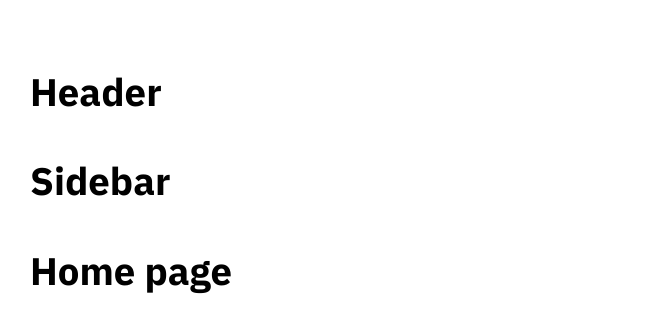
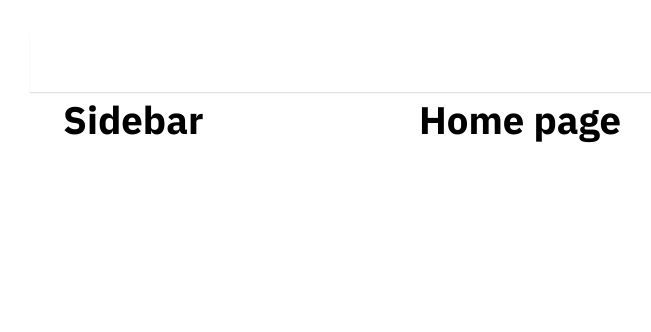
Before and after one commit to buiquocdat30/tiktok-UIA, a React (Create React App) app: page / in a window 1280 px wide. Shown: the top 332 px of the page, without its empty margins (2-653 px from the left). Built offline with nearby package versions, Linux system fonts and the light colour scheme.

Commit message:
Bài 95: Xây Dựng Website với ReactJS 79% Dựng khung Layout mặc định

```diff
--- a/package.json
+++ b/package.json
@@ -6,6 +6,7 @@
     "@testing-library/jest-dom": "^5.17.0",
     "@testing-library/react": "^13.4.0",
     "@testing-library/user-event": "^13.5.0",
+    "classnames": "^2.5.1",
     "normalize.css": "^8.0.1",
     "react": "^18.3.1",
     "react-dom": "^18.3.1",
--- a/src/component/GlobalStyles/GlobalStyles.scss
+++ b/src/component/GlobalStyles/GlobalStyles.scss
@@ -3,8 +3,13 @@
 
 :root {
   --primary: #fe2c55;
+  //Default Layout
+  --default-layout-header-height: 60px;
+  --default-layout-width: 1150px;
 }
 * {
+  margin: 0;
+  padding: 0;
   box-sizing: border-box;
 }
 
--- /dev/null
+++ b/src/component/Layout/DefaultLayout/DefaultLayout.module.scss
@@ -0,0 +1,12 @@
+.wrapper {
+  display: flex;
+  flex-direction: column;
+  align-items: center;
+}
+.container {
+  width: var(--default-layout-width);
+  display: flex;
+}
+.content {
+  flex: 1;
+}
--- a/src/component/Layout/DefaultLayout/index.js
+++ b/src/component/Layout/DefaultLayout/index.js
@@ -1,16 +1,20 @@
 import Header from '~/component/Layout/components/Header';
 import Sidebar from '~/component/Layout/components/Sidebar';
+import styles from './DefaultLayout.module.scss';
+import classNames from 'classnames/bind';
+
+const cx = classNames.bind(styles);
 
 function DefaultLayout({ children }) {
   return (
-    <div>
+    <div className={cx('wrapper')}>
       {/* Header là tĩnh */}
       <Header />
-      <div className="container">
+      <div className={cx('container')}>
         {/* Sidebar cũng tĩnh */}
         <Sidebar />
         {/* chỉ có children là động do được truyền vào */}
-        <div className="content">{children}</div>
+        <div className={cx('content')}>{children}</div>
       </div>
     </div>
   );
--- /dev/null
+++ b/src/component/Layout/components/Header/Header.module.scss
@@ -0,0 +1,11 @@
+.wrapper {
+  width: 100%;
+  height: var(--default-layout-header-height);
+  box-shadow: 0px 1px 1px rgb(0 0 0 / 12%);
+  display: flex;
+  justify-content: center;
+}
+.inner {
+  height: 100%;
+  width: var(--default-layout-width);
+}
--- a/src/component/Layout/components/Header/index.js
+++ b/src/component/Layout/components/Header/index.js
@@ -1,5 +1,14 @@
+import styles from './Header.module.scss';
+import classNames from 'classnames/bind';
+
+const cx = classNames.bind(styles);
+
 function Header() {
-  return <h2>Header</h2>;
+  return (
+    <header className={cx('wrapper')}>
+      <div className={cx('inner')}></div>
+    </header>
+  );
 }
 
 export default Header;
--- /dev/null
+++ b/src/component/Layout/components/Sidebar/Sidebar.module.scss
@@ -0,0 +1,3 @@
+.wrapper {
+  width: 356px;
+}
--- a/src/component/Layout/components/Sidebar/index.js
+++ b/src/component/Layout/components/Sidebar/index.js
@@ -1,5 +1,14 @@
+import classNames from 'classnames/bind';
+import styles from './Sidebar.module.scss';
+
+const cx = classNames.bind(styles);
+
 function Sidebar() {
-  return <h2>Sidebar</h2>;
+  return (
+    <aside className={cx('wrapper')}>
+      <h2>Sidebar</h2>
+    </aside>
+  );
 }
 
 export default Sidebar;
```
Also changed, not shown: 1 other file (tests, documents, lock files or other folders).
